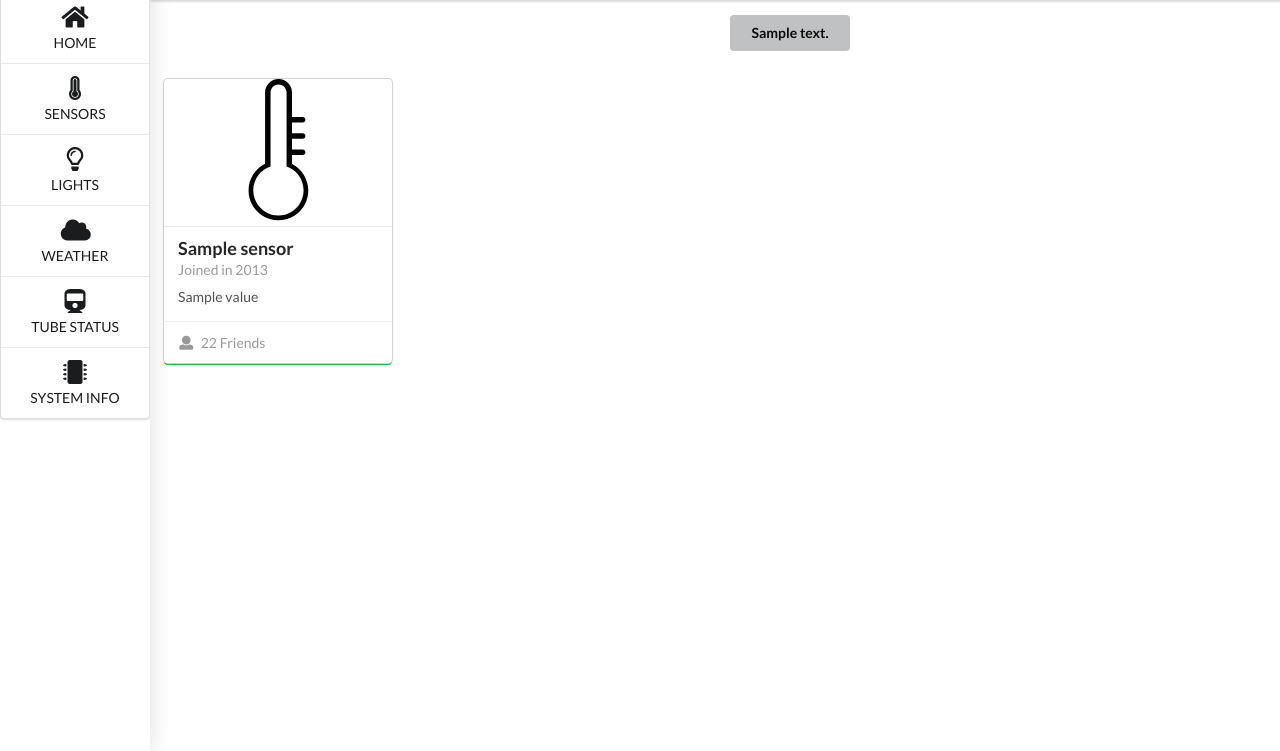
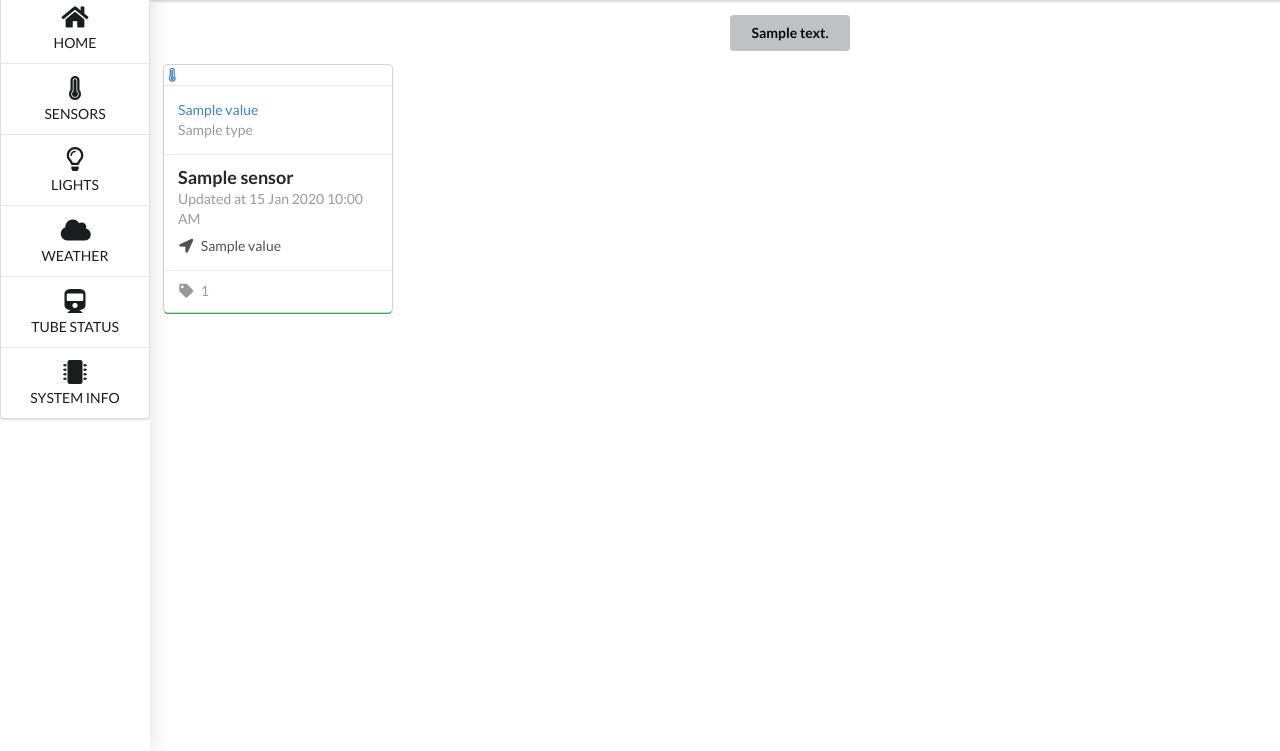
Before and after one commit to LaszloBogacsi/pi-info, a Flask app: template pi_info/blueprints/sensors/templates/sensors/status.html in a window 1280 px wide; the page is wider, and only the part inside the window is pictured. Shown: the part 49-800 px from the top of that part. Run offline with Flask 2, Linux system fonts and the light colour scheme; the template is opened without the code that fills it: most values are stand-ins (such as "Sample title", 1, 10 or a date in 2020); some libraries are stand-ins or nearby versions.

Commit message:
styling chart, add current data info to sensors

```diff
--- a/app.py
+++ b/app.py
@@ -18,3 +18,11 @@ app.register_blueprint(lights)
 app.register_blueprint(sensors)
 app.register_blueprint(tube_status)
 app.register_blueprint(rooms)
+
+
+@app.template_filter('formatdatetime')
+def format_datetime(value, format="%d %b %Y %I:%M %p"):
+    """Format a date time to (Default): d Mon YYYY HH:MM P"""
+    if value is None:
+        return ""
+    return value.strftime(format)
--- a/pi_info/blueprints/rooms/__init__.py
+++ b/pi_info/blueprints/rooms/__init__.py
@@ -4,6 +4,7 @@ from jinja2 import TemplateNotFound
 from pi_info.data.lights import get_lights_by_room
 from pi_info.data.room import Room
 from pi_info.data.sensors import get_sensors_by_room
+from pi_info.repository.sensor_data_repository import load_current_sensor_data
 from pi_info.statusbar import refresh_statusbar
 
 rooms = Blueprint('rooms', __name__,
@@ -20,11 +21,12 @@ def get_all_lights_for(room):
 
 def all_things_for_room(room):
     all_sensors_in_room = get_all_sensors_for(room)
+    enriched_with_current_values = [dict(sensor, data=load_current_sensor_data(sensor)) for sensor in all_sensors_in_room]
     all_lights_in_room = get_all_lights_for(room)
     return [
         {
             "title": "Sensors",
-            "data": all_sensors_in_room
+            "data": enriched_with_current_values
         },
         {
             "title": "Lights",
--- a/pi_info/blueprints/sensors/__init__.py
+++ b/pi_info/blueprints/sensors/__init__.py
@@ -6,8 +6,8 @@ from flask import Blueprint, render_template, abort, request, make_response, url
 from jinja2 import TemplateNotFound
 
 from pi_info.data.data_normaliser import get_data_for_resolution, make_minute_resolution_data
-from pi_info.repository.sensor_data_repository import load_sensor_data_for
 from pi_info.data.sensors import SENSORS, get_sensor_by_id
+from pi_info.repository.sensor_data_repository import load_sensor_data_for, load_current_sensor_data
 from pi_info.statusbar import refresh_statusbar
 
 sensors = Blueprint('sensors', __name__,
@@ -20,10 +20,10 @@ def show_sensors(page):
     try:
         statusbar = refresh_statusbar()
         buttons = get_buttons(selected=page)
-        return render_template('sensors/%s.html' % page, active='sensors', sensors=SENSORS, statusbar=statusbar, buttons=buttons)
+        enriched_with_current_values = [dict(sensor, data=load_current_sensor_data(sensor)) for sensor in SENSORS]
+        return render_template('sensors/%s.html' % page, active='sensors', sensors=enriched_with_current_values, statusbar=statusbar, buttons=buttons)
     except TemplateNotFound:
         abort(404)
-
 
 @sensors.route('/sensors/sensor', methods=['GET'])
 def show_sensor():
--- a/pi_info/blueprints/sensors/templates/sensors/status.html
+++ b/pi_info/blueprints/sensors/templates/sensors/status.html
@@ -7,30 +7,9 @@
     </div>
 
     <div class="ui five column padded grid">
-        {% for sensor in sensors %}
+        {% for d in sensors %}
             <div class="column">
-                <a href="{{ url_for('sensors.show_sensor', sensor_id=sensor.sensor_id, timerange='today') }}">
-                    <div class="ui green card">
-                        <div class="center aligned image">
-                            <img src="{{ url_for('static', filename='temperature.svg') }}">
-                        </div>
-                        <div class="content">
-                            <a class="header">{{ sensor.name }}</a>
-                            <div class="meta">
-                                <span class="date">Joined in 2013</span>
-                            </div>
-                            <div class="description">
-                                {{ sensor.location.value }}
-                            </div>
-                        </div>
-                        <div class="extra content">
-                            <a>
-                                <i class="user icon"></i>
-                                22 Friends
-                            </a>
-                        </div>
-                    </div>
-                </a>
+                {% include "sensor_card.html" %}
             </div>
         {% endfor %}
     </div>
--- a/pi_info/repository/repository.py
+++ b/pi_info/repository/repository.py
@@ -27,11 +27,12 @@ def get_conn():
 
 def get_timerange_query(timerange):
     today = datetime.date.today()
+    day = datetime.datetime.now() - datetime.timedelta(hours=24)
     week = today - datetime.timedelta(weeks=1)
     month = today - relativedelta(months=1)
     year = today - relativedelta(months=1)
     ranges = {
-        "today": " AND published_time::date = '%s'" % str(today),
+        "today": " AND published_time > '%s'" % str(day),
         "week": " AND published_time::date > '%s'" % str(week),
         "month": " AND published_time::date > '%s'" % str(month),
         "year": " AND published_time::date > '%s'" % str(year)
--- a/pi_info/repository/sensor_data_repository.py
+++ b/pi_info/repository/sensor_data_repository.py
@@ -13,8 +13,9 @@ def load_all_sensor_data() -> [SensorData]:
     return load_all(sql, cast_sensor_data)
 
 
-def load_current_sensor_data() -> SensorData:
-    sql = "SELECT * FROM sensor_data ORDER BY published_time DESC LIMIT 1"
+def load_current_sensor_data(sensor=None) -> SensorData:
+    sensor_filter = 'WHERE sensor_id={}'.format(sensor["sensor_id"]) if sensor else ''
+    sql = 'SELECT * FROM sensor_data {} ORDER BY published_time DESC LIMIT 1'.format(sensor_filter)
     return load_one(sql, cast_sensor_data)
 
 
--- a/pi_info/templates/sensor_card.html
+++ b/pi_info/templates/sensor_card.html
@@ -1,23 +1,32 @@
-<div class="ui green card">
+<div class="ui {% if d.data.sensor_status == 'OK' %}green{% else %}red{% endif %} card">
     <a href="{{ url_for('sensors.show_sensor', sensor_id=d.sensor_id, timerange='today') }}">
-
-        <div class="center aligned image">
-            <img src="{{ url_for('static', filename='temperature.svg') }}">
+        <div class="content">
+            <i class="thermometer icon"></i>
+        </div>
+        <div class="content">
+            {% for v in d.data.values %}
+                <div>
+                    <a class="header">{{ v.value }}</a>
+                    <div class="meta">{{ v.type }}</div>
+                </div>
+            {% endfor %}
         </div>
         <div class="content">
             <a class="header">{{ d.name }}</a>
             <div class="meta">
-                <span class="date">Joined in 2013</span>
+                <span class="date">Updated at {{ d.data.published_time | formatdatetime }}</span>
             </div>
             <div class="description">
+                <i class="location arrow icon"></i>
                 {{ d.location.value }}
             </div>
         </div>
+
         <div class="extra content">
-            <a>
-                <i class="user icon"></i>
-                22 Friends
-            </a>
+            <span>
+                <i class="tag icon"></i>
+                {{ d.data.sensor_id }}
+            </span>
         </div>
     </a>
 </div>
```
Also changed, not shown: pi_info/blueprints/sensors/templates/sensor/index.html (+14 -0 lines), pi_info/static/chartD3.js (+15 -5 lines).
